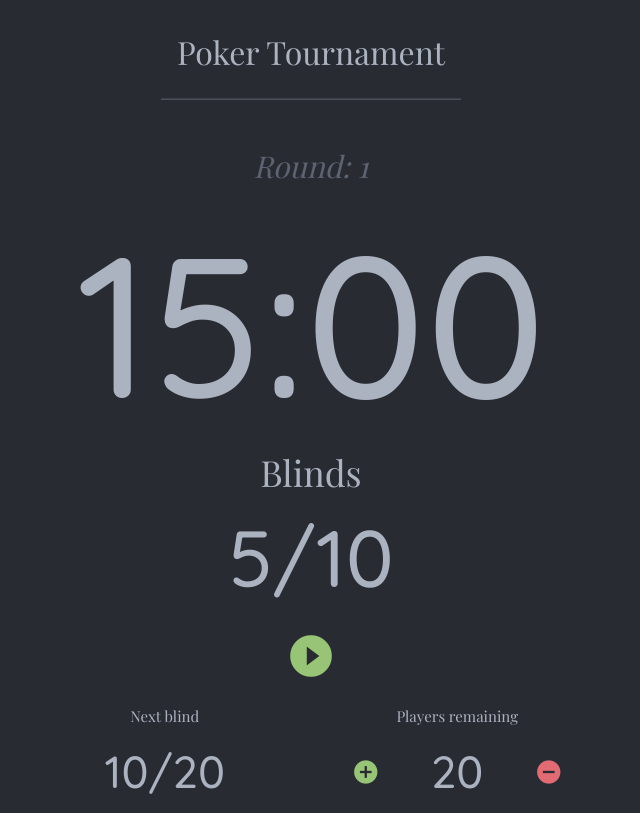
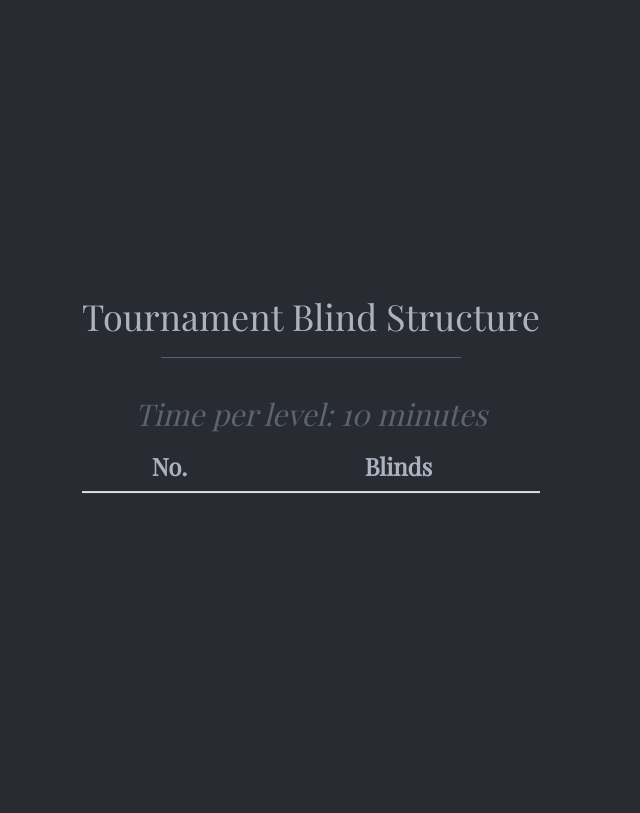
Before and after one commit to gtietjen/poker-timer, a website: page index.html in a window 1280 px wide. Shown: the whole page, without its empty margins (329-969 px from the left). Drawn offline with nearby package versions, Linux system fonts and the light colour scheme; a web font is replaced by a local one.

Commit message:
'Adds markup and styling for the levels view.'

```diff
--- a/css/styles.css
+++ b/css/styles.css
@@ -28,6 +28,7 @@ h4 {
   color: #5c6371;
   font-size: 30px;
   font-style: italic;
+  text-align: center;
 }
 
 h5 {
@@ -62,6 +63,33 @@ p {
   font-family: 'Playfair Display', sans-serif;
   color: #abb2c0;
   font-size: 15px;
+}
+
+th {
+  font-family: 'Playfair Display', sans-serif;
+  color: #abb2c0 !important;
+  font-size: 24px;
+  text-align: center;
+}
+
+td {
+  font-family: 'Playfair Display', sans-serif;
+  color: #abb2c0 !important;
+  font-size: 20px;
+  border: none !important;
+}
+
+tr {
+  text-align: center;
+}
+
+#levels {
+  display: flex;
+  justify-content: center;
+}
+
+#levels-title {
+  text-align: center;
 }
 
 .form {
--- a/index.html
+++ b/index.html
@@ -15,7 +15,68 @@
   <title>Poker Timer</title>
 </head>
 
-<body id="body">
+<body>
+  <div class="container" id="levels">
+    <div class="row" id="levels-container">
+      <div class="col-md-12">
+        <h5 id="levels-title">Tournament Blind Structure</h5>
+        <hr/>
+        <h4>Time per level: 10 minutes</h4>
+        <div>
+        <table summary="This table shows how to create responsive tables using Bootstrap's default functionality" class="table">
+          <thead>
+            <tr>
+              <th>No.</th>
+              <th>Blinds</th>
+            </tr>
+          </thead>
+          <tbody id="blinds">
+            <!-- <tr>
+              <td>1</td>
+              <td>5/10</td>
+            </tr>
+            <tr>
+              <td>2</td>
+              <td>5/10</td>
+            </tr>
+            <tr>
+              <td>3</td>
+              <td>5/10</td>
+            </tr>
+            <tr>
+              <td>4</td>
+              <td>5/10</td>
+            </tr>
+            <tr>
+              <td>5</td>
+              <td>5/10</td>
+            </tr>
+            <tr>
+              <td>6</td>
+              <td>5/10</td>
+            </tr>
+            <tr>
+              <td>7</td>
+              <td>5/10</td>
+            </tr>
+            <tr>
+              <td>8</td>
+              <td>5/10</td>
+            </tr>
+            <tr>
+              <td>9</td>
+              <td>5/10</td>
+            </tr>
+            <tr>
+              <td>10</td>
+              <td>5/10</td>
+            </tr> -->
+          </tbody>
+        </table>
+      </div>
+      </div>
+    </div>
+  </div>
   <script src="js/main.js"></script>
   <script src="https://code.jquery.com/jquery-3.2.1.min.js" integrity="sha256-hwg4gsxgFZhOsEEamdOYGBf13FyQuiTwlAQgxVSNgt4=" crossorigin="anonymous"></script>
   <script src="https://maxcdn.bootstrapcdn.com/bootstrap/3.3.7/js/bootstrap.min.js" integrity="sha384-Tc5IQib027qvyjSMfHjOMaLkfuWVxZxUPnCJA7l2mCWNIpG9mGCD8wGNIcPD7Txa" crossorigin="anonymous"></script>
--- a/js/main.js
+++ b/js/main.js
@@ -10,9 +10,6 @@ var rounds = [
 
 var blinds = [
   {
-    blind: '5/10'
-  },
-  {
     blind: '10/20'
   },
   {
@@ -20,12 +17,6 @@ var blinds = [
   },
   {
     blind: '25/50'
-  },
-  {
-    blind: '30/60'
-  },
-  {
-    blind: '40/80'
   },
   {
     blind: '50/100'
@@ -47,12 +38,15 @@ var blinds = [
   },
   {
     blind: '500/1000'
+  },
+  {
+    blind: '1000/2000'
   }
 ]
 
 function renderRound(round, blind) {
   var $round = document.createElement('div')
-  $round.classList.add('container', 'vertical-center')
+  $round.classList.add('container', 'vertical-center', 'hidden')
   $round.setAttribute('id', 'round')
 
   var $nameContainer = document.createElement('div')
@@ -68,10 +62,10 @@ function renderRound(round, blind) {
   var $settings = document.createElement('div')
   $settings.setAttribute('id', 'settings')
 
-  var $settingsButton = document.createElement('i')
-  $settingsButton.setAttribute('id', 'settings-button')
-  $settingsButton.classList.add('material-icons', 'hidden')
-  $settingsButton.textContent = 'chevron_right'
+  var $nextRoundButton = document.createElement('i')
+  $nextRoundButton.setAttribute('id', 'next-round-button')
+  $nextRoundButton.classList.add('material-icons', 'hidden')
+  $nextRoundButton.textContent = 'chevron_right'
 
   var $settingsClose = document.createElement('i')
   $settingsClose.setAttribute('id', 'settings-close')
@@ -80,7 +74,7 @@ function renderRound(round, blind) {
 
   $round.appendChild($settingsContainer)
   $settingsContainer.appendChild($settings)
-  $settings.appendChild($settingsButton)
+  $settings.appendChild($nextRoundButton)
   $settings.appendChild($settingsClose)
 
   $round.appendChild($nameContainer)
@@ -230,7 +224,7 @@ displayMarkup()
 
 var playButton = document.getElementById('play-button')
 var pauseButton = document.getElementById('pause-button')
-var settingsButton = document.getElementById('settings-button')
+var nextRoundButton = document.getElementById('next-round-button')
 var settingsClose = document.getElementById('settings-close')
 var currentBlind = document.getElementById('current-blind')
 var nextBlind = document.getElementById('next-blind')
@@ -256,7 +250,7 @@ function counter() {
   timer.textContent = minutes + ':' + seconds
   playButton.classList.add('hidden')
   pauseButton.classList.remove('hidden')
-  settingsButton.classList.add('hidden')
+  nextRoundButton.classList.add('hidden')
 
   if (seconds < 10) {
     timer.textContent = minutes + ':' + '0' + seconds
@@ -268,13 +262,13 @@ function counter() {
   if (seconds === 0 && minutes === 0) {
     stop()
     advanceRound()
-    settingsButton.classList.remove('hidden')
+    nextRoundButton.classList.remove('hidden')
   }
 }
 
 function stop() {
   clearInterval(timerId)
-  settingsButton.classList.remove('hidden')
+  nextRoundButton.classList.remove('hidden')
 }
 
 playButton.addEventListener('click', function () {
@@ -305,12 +299,12 @@ function advanceRound() {
   pauseButton.classList.add('hidden')
 }
 
-settingsButton.addEventListener('click', function () {
+nextRoundButton.addEventListener('click', function () {
   advanceRound()
 })
 
 settingsClose.addEventListener('click', function () {
-  settingsButton.classList.remove('hidden')
+  nextRoundButton.classList.remove('hidden')
   settingsClose.classList.add('hidden')
 })
 
@@ -325,3 +319,31 @@ playerRemove.addEventListener('click', function () {
     playersRemaining.textContent = rounds[0].players
   }
 })
+
+var tableBody = document.getElementById('blinds')
+
+function renderLevels(allBlinds) {
+  for (var i = 0; i < allBlinds.length; i++) {
+    var tr = document.createElement('tr')
+    var td = document.createElement('td')
+    var td2 = document.createElement('td')
+    td2.textContent = i + 1
+    td.appendChild(document.createTextNode(allBlinds[i].blind))
+    tr.appendChild(td2)
+    tr.appendChild(td)
+  }
+  return tr
+}
+// tableBody.appendChild(renderLevels(blinds))
+
+// Create a function for creating one tr/td element
+// Create additional function that will loop through blinds.length and call the function for creating tr/td
+
+// function renderLevel() {
+//   var tr = document.createElement('tr')
+//   var td = document.createElement('td')
+//   var td2 = document.createElement('td')
+//   tr.appendChild(td2)
+//   tr.appendChild(td)
+//   return tr
+// }
```
